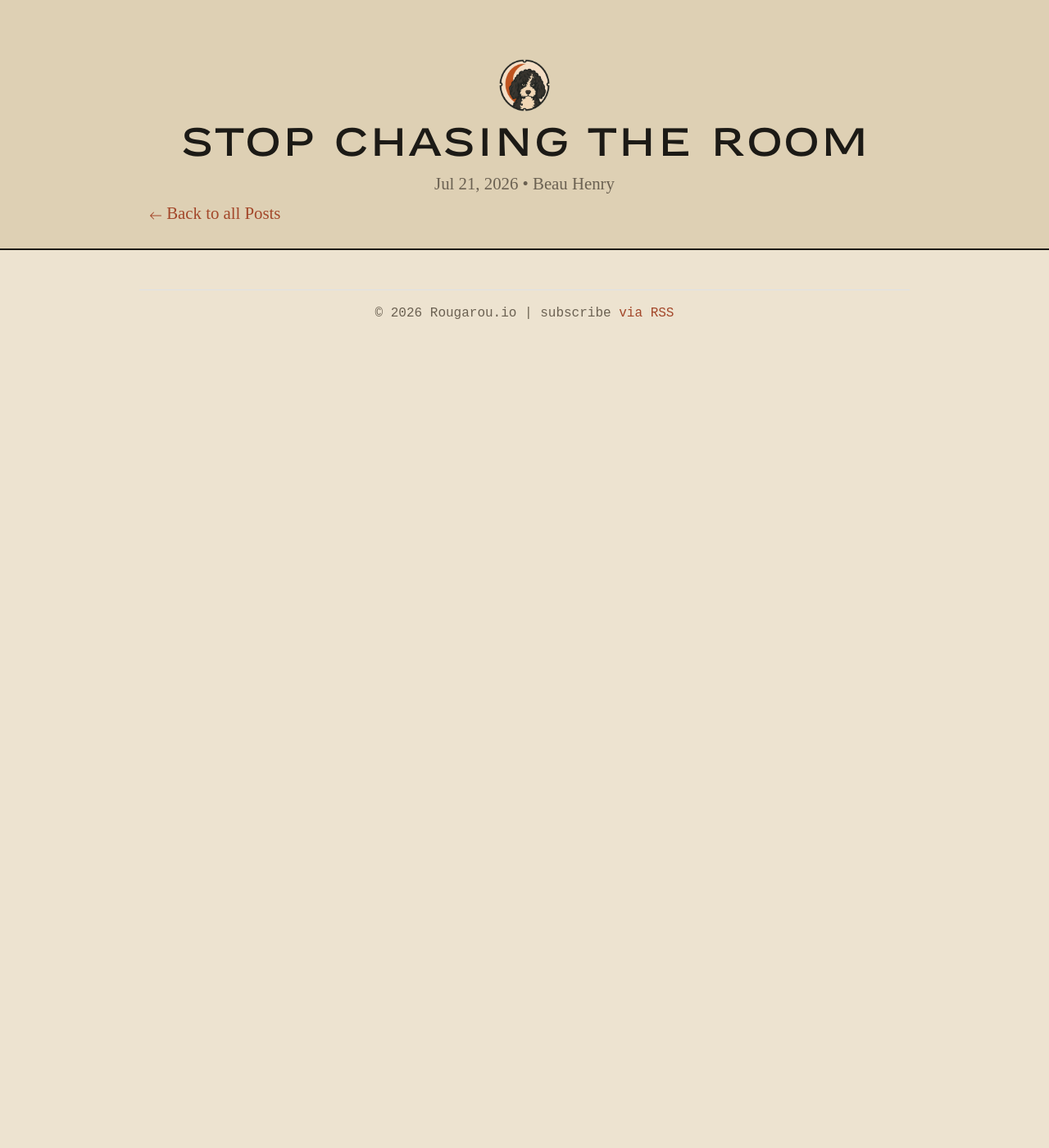
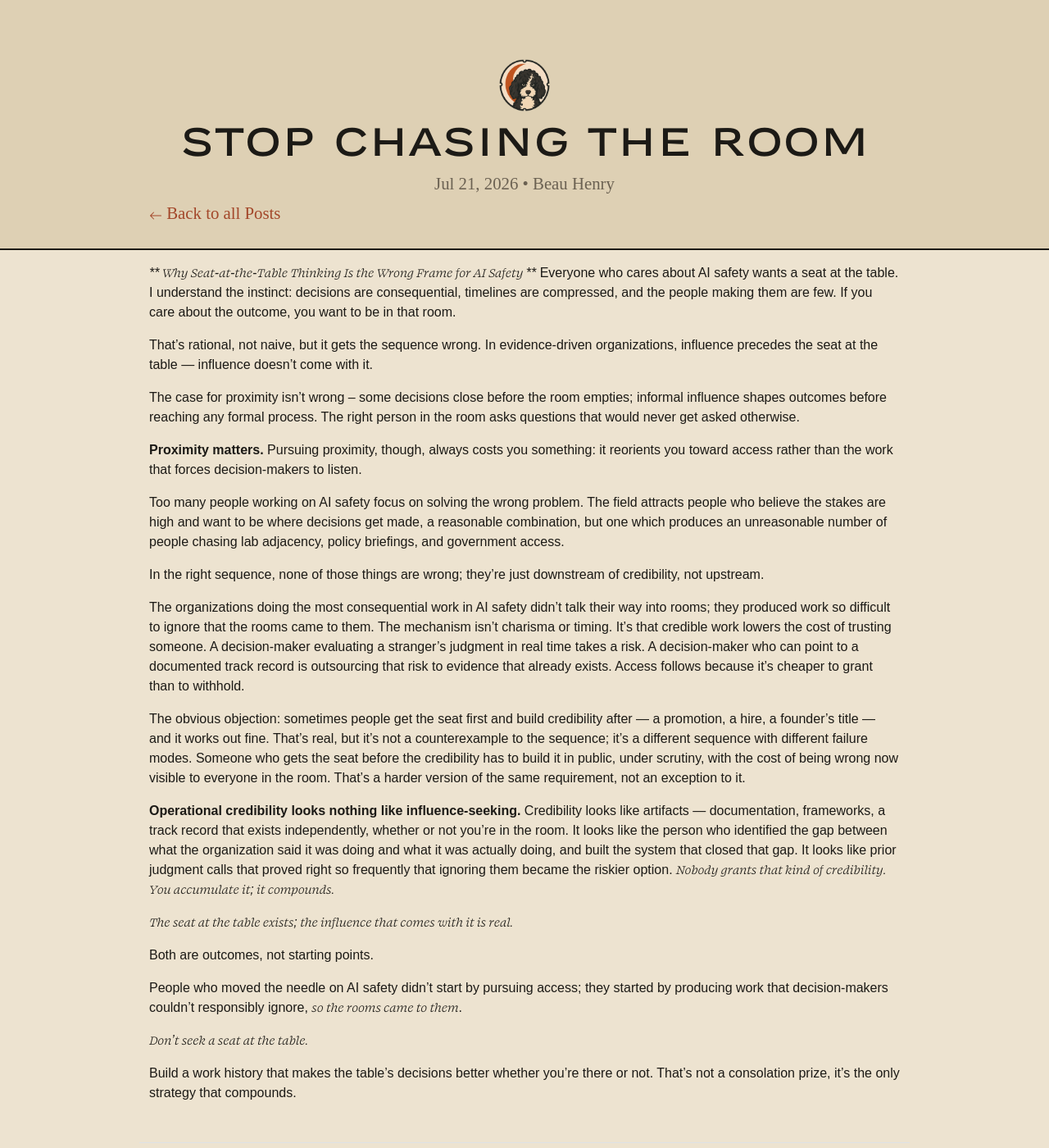
Before and after one commit to beauregardhenry/rougarou, a Jekyll site: the page built from _posts/2026-07-21-stop-chasing-the-room.md, in a window 1280 px wide and 1400 px high. Shown: the whole window at 82% size. Built offline with Jekyll 4.4.1, drawn with Linux system fonts in a browser that asks for light colours; some web fonts are replaced.

Commit message:
update text

```diff
--- a/_posts/2026-07-21-stop-chasing-the-room.md
+++ b/_posts/2026-07-21-stop-chasing-the-room.md
@@ -6,3 +6,34 @@ author: Beau Henry
 date:   2026-07-21 05:42:26 -0500
 categories: climber aspirational motivation
 ---
+
+*** Why Seat-at-the-Table Thinking Is the Wrong Frame for AI Safety ***
+Everyone who cares about AI safety wants a seat at the table. I understand the instinct: decisions are consequential, timelines are compressed, and the people making them are few. If you care about the outcome, you want to be in that room.
+
+That's rational, not naive, but it gets the sequence wrong. In evidence-driven organizations, influence precedes the seat at the table — influence doesn't come with it.
+
+The case for proximity isn't wrong – some decisions close before the room empties; informal influence shapes outcomes before reaching any formal process. The right person in the room asks questions that would never get asked otherwise.
+
+**Proximity matters.**
+Pursuing proximity, though, always costs you something: it reorients you toward access rather than the work that forces decision-makers to listen.
+
+Too many people working on AI safety focus on solving the wrong problem. The field attracts people who believe the stakes are high and want to be where decisions get made, a reasonable combination, but one which produces an unreasonable number of people chasing lab adjacency, policy briefings, and government access.
+
+In the right sequence, none of those things are wrong; they're just downstream of credibility, not upstream.
+
+The organizations doing the most consequential work in AI safety didn't talk their way into rooms; they produced work so difficult to ignore that the rooms came to them. The mechanism isn't charisma or timing. It's that credible work lowers the cost of trusting someone. A decision-maker evaluating a stranger's judgment in real time takes a risk. A decision-maker who can point to a documented track record is outsourcing that risk to evidence that already exists. Access follows because it's cheaper to grant than to withhold.
+
+The obvious objection: sometimes people get the seat first and build credibility after — a promotion, a hire, a founder's title — and it works out fine. That's real, but it's not a counterexample to the sequence; it's a different sequence with different failure modes. Someone who gets the seat before the credibility has to build it in public, under scrutiny, with the cost of being wrong now visible to everyone in the room. That's a harder version of the same requirement, not an exception to it.
+
+**Operational credibility looks nothing like influence-seeking.**
+Credibility looks like artifacts — documentation, frameworks, a track record that exists independently, whether or not you're in the room. It looks like the person who identified the gap between what the organization said it was doing and what it was actually doing, and built the system that closed that gap. It looks like prior judgment calls that proved right so frequently that ignoring them became the riskier option. <em>Nobody grants that kind of credibility. You accumulate it; it compounds.</em>
+
+<em>The seat at the table exists; the influence that comes with it is real.</em>
+
+Both are outcomes, not starting points.
+
+People who moved the needle on AI safety didn't start by pursuing access; they started by producing work that decision-makers couldn't responsibly ignore, <em>so the rooms came to them</em>.
+
+<em>Don't seek a seat at the table.</em>
+
+Build a work history that makes the table's decisions better whether you're there or not. That's not a consolation prize, it's the only strategy that compounds.
```
